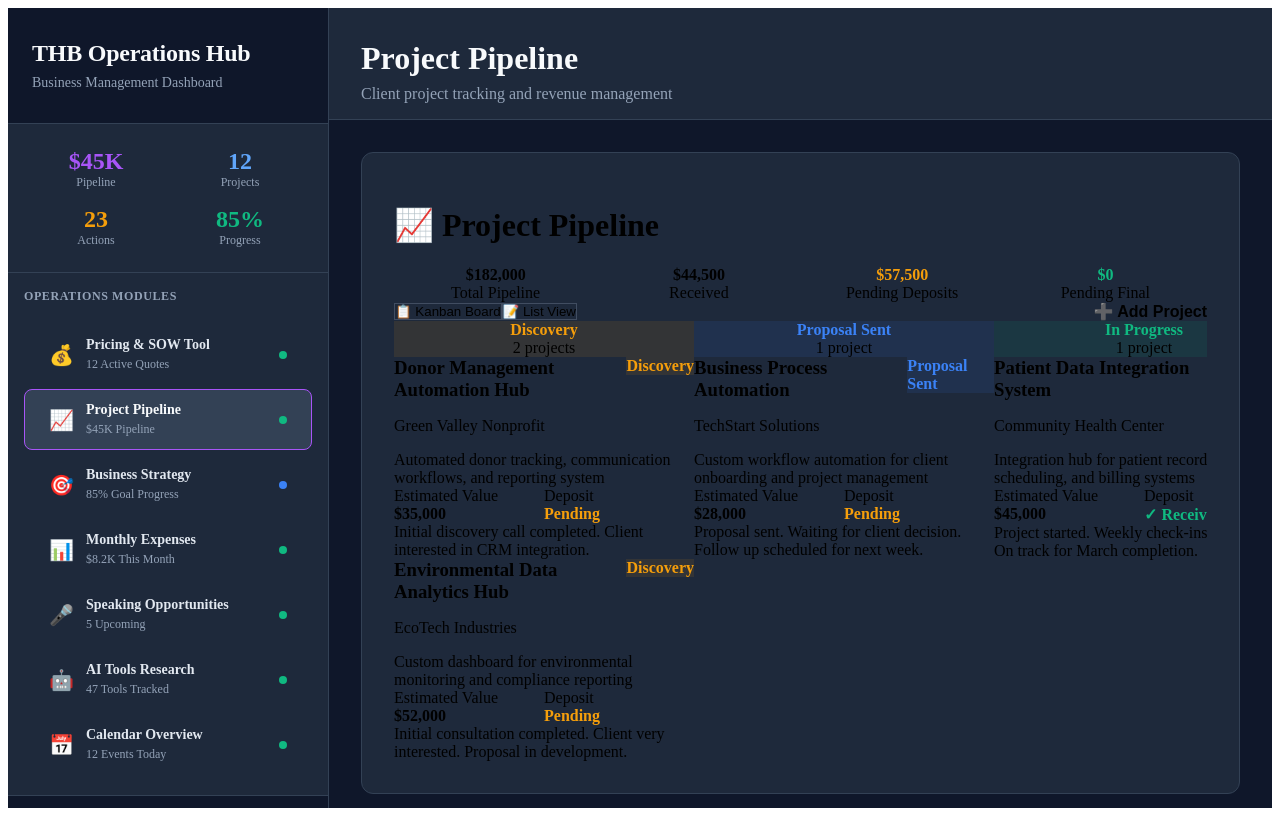
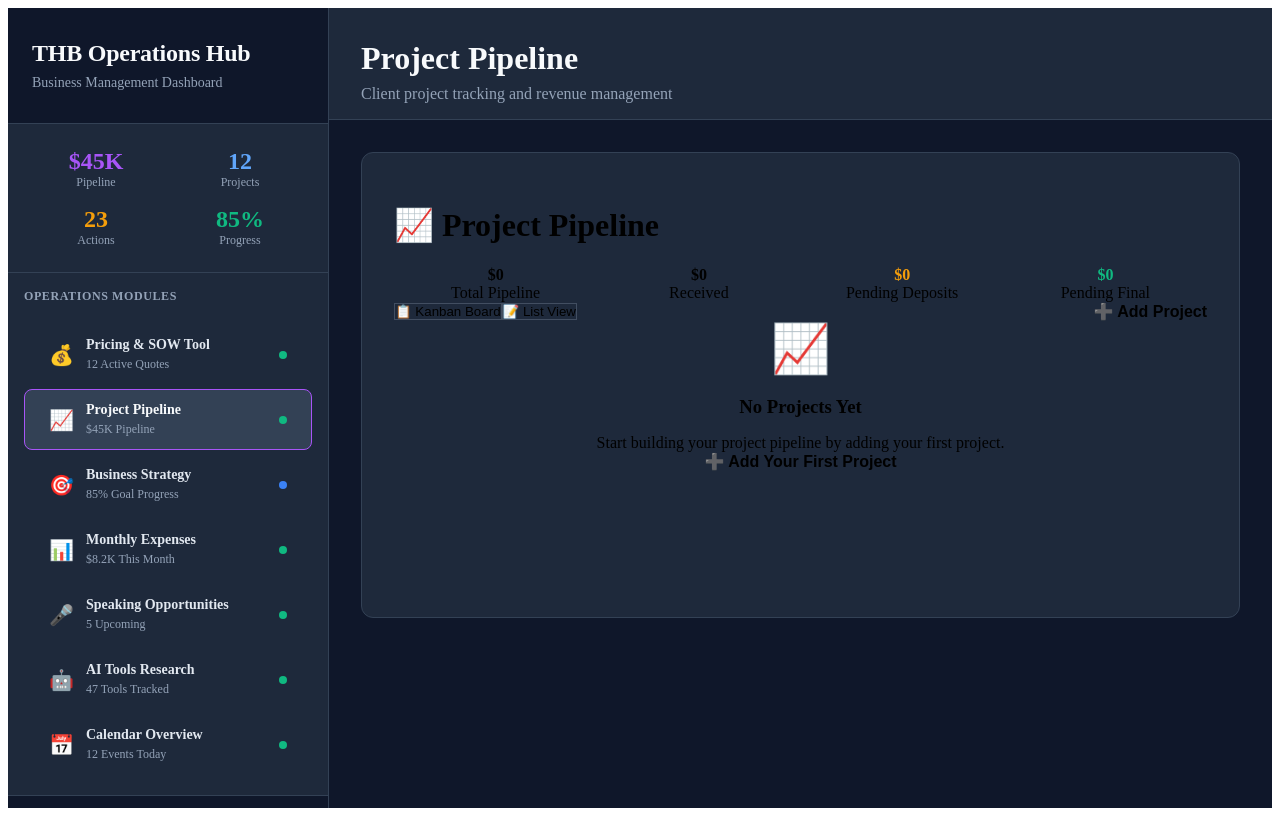
Before and after one commit to THBConsulting/THB_HUB, a React (Vite) app: page /project-pipeline in a window 1280 px wide. Built offline with nearby package versions, Linux system fonts and the light colour scheme; the HTML template or start-up script is replaced by a standard one.

Commit message:
Remove dummy data from Project Pipeline tool
- Replaced dummy projects array with empty array
- Added empty state handling for both Kanban and List views
- Added call-to-action buttons to add first project when empty
- Clean slate ready for real project data entry

```diff
--- a/src/pages/ProjectPipeline.jsx
+++ b/src/pages/ProjectPipeline.jsx
@@ -2,103 +2,7 @@ import React, { useState } from 'react'
 
 const ProjectPipeline = () => {
   const [viewMode, setViewMode] = useState('kanban') // 'kanban' or 'list'
-  const [projects, setProjects] = useState([
-    {
-      id: 1,
-      clientName: 'Green Valley Nonprofit',
-      clientEmail: 'sarah@greenvalley.org',
-      clientPhone: '(555) 123-4567',
-      projectTitle: 'Donor Management Automation Hub',
-      projectDescription: 'Automated donor tracking, communication workflows, and reporting system',
-      status: 'discovery',
-      estimatedValue: 35000,
-      depositAmount: 17500,
-      depositReceived: false,
-      finalPaymentAmount: 17500,
-      finalPaymentReceived: false,
-      proposalSentDate: '2024-01-15',
-      startDate: null,
-      completionDate: null,
-      notes: 'Initial discovery call completed. Client interested in CRM integration.',
-      createdAt: '2024-01-10'
-    },
-    {
-      id: 2,
-      clientName: 'TechStart Solutions',
-      clientEmail: 'mike@techstart.com',
-      clientPhone: '(555) 987-6543',
-      projectTitle: 'Business Process Automation',
-      projectDescription: 'Custom workflow automation for client onboarding and project management',
-      status: 'proposal',
-      estimatedValue: 28000,
-      depositAmount: 14000,
-      depositReceived: false,
-      finalPaymentAmount: 14000,
-      finalPaymentReceived: false,
-      proposalSentDate: '2024-01-20',
-      startDate: null,
-      completionDate: null,
-      notes: 'Proposal sent. Waiting for client decision. Follow up scheduled for next week.',
-      createdAt: '2024-01-18'
-    },
-    {
-      id: 3,
-      clientName: 'Community Health Center',
-      clientEmail: 'dr.johnson@communityhealth.org',
-      clientPhone: '(555) 456-7890',
-      projectTitle: 'Patient Data Integration System',
-      projectDescription: 'Integration hub for patient records, scheduling, and billing systems',
-      status: 'in-progress',
-      estimatedValue: 45000,
-      depositAmount: 22500,
-      depositReceived: true,
-      finalPaymentAmount: 22500,
-      finalPaymentReceived: false,
-      proposalSentDate: '2024-01-05',
-      startDate: '2024-01-25',
-      completionDate: null,
-      notes: 'Project started. Weekly check-ins scheduled. On track for March completion.',
-      createdAt: '2024-01-02'
-    },
-    {
-      id: 4,
-      clientName: 'Local Food Bank',
-      clientEmail: 'volunteer@localfoodbank.org',
-      clientPhone: '(555) 321-0987',
-      projectTitle: 'Volunteer Management Platform',
-      projectDescription: 'Automated volunteer scheduling, communication, and impact tracking',
-      status: 'completed',
-      estimatedValue: 22000,
-      depositAmount: 11000,
-      depositReceived: true,
-      finalPaymentAmount: 11000,
-      finalPaymentReceived: true,
-      proposalSentDate: '2023-12-10',
-      startDate: '2023-12-20',
-      completionDate: '2024-01-30',
-      notes: 'Project completed successfully. Client very satisfied. Referral potential.',
-      createdAt: '2023-12-05'
-    },
-    {
-      id: 5,
-      clientName: 'EcoTech Industries',
-      clientEmail: 'ceo@ecotech.com',
-      clientPhone: '(555) 654-3210',
-      projectTitle: 'Environmental Data Analytics Hub',
-      projectDescription: 'Custom dashboard for environmental monitoring and compliance reporting',
-      status: 'discovery',
-      estimatedValue: 52000,
-      depositAmount: 26000,
-      depositReceived: false,
-      finalPaymentAmount: 26000,
-      finalPaymentReceived: false,
-      proposalSentDate: null,
-      startDate: null,
-      completionDate: null,
-      notes: 'Initial consultation completed. Client very interested. Proposal in development.',
-      createdAt: '2024-01-28'
-    }
-  ])
+  const [projects, setProjects] = useState([])
 
   const [newProject, setNewProject] = useState({
     clientName: '',
@@ -544,6 +448,31 @@ const ProjectPipeline = () => {
 
         {/* Kanban Board View */}
         {viewMode === 'kanban' && (
+          projects.length === 0 ? (
+            <div className="card" style={{ textAlign: 'center', padding: 'var(--spacing-8)' }}>
+              <div style={{ fontSize: '3rem', marginBottom: 'var(--spacing-4)' }}>📈</div>
+              <h3 style={{ color: 'var(--white)', marginBottom: 'var(--spacing-2)' }}>No Projects Yet</h3>
+              <p style={{ color: 'var(--text-secondary)', marginBottom: 'var(--spacing-4)' }}>
+                Start building your project pipeline by adding your first project.
+              </p>
+              <button
+                onClick={() => setShowAddForm(true)}
+                style={{
+                  padding: 'var(--spacing-3) var(--spacing-6)',
+                  backgroundColor: 'var(--secondary-blue)',
+                  color: 'var(--white)',
+                  border: 'none',
+                  borderRadius: 'var(--radius-lg)',
+                  fontSize: 'var(--font-size-base)',
+                  fontWeight: '600',
+                  cursor: 'pointer',
+                  transition: 'all 0.2s ease'
+                }}
+              >
+                ➕ Add Your First Project
+              </button>
+            </div>
+          ) : (
             <div style={{ display: 'flex', gap: 'var(--spacing-6)', overflowX: 'auto' }}>
               {Object.keys(statusConfig).map(status => (
                 <KanbanColumn
@@ -553,10 +482,36 @@ const ProjectPipeline = () => {
                 />
               ))}
             </div>
+          )
         )}
 
         {/* List View */}
         {viewMode === 'list' && (
+          projects.length === 0 ? (
+            <div className="card" style={{ textAlign: 'center', padding: 'var(--spacing-8)' }}>
+              <div style={{ fontSize: '3rem', marginBottom: 'var(--spacing-4)' }}>📈</div>
+              <h3 style={{ color: 'var(--white)', marginBottom: 'var(--spacing-2)' }}>No Projects Yet</h3>
+              <p style={{ color: 'var(--text-secondary)', marginBottom: 'var(--spacing-4)' }}>
+                Start building your project pipeline by adding your first project.
+              </p>
+              <button
+                onClick={() => setShowAddForm(true)}
+                style={{
+                  padding: 'var(--spacing-3) var(--spacing-6)',
+                  backgroundColor: 'var(--secondary-blue)',
+                  color: 'var(--white)',
+                  border: 'none',
+                  borderRadius: 'var(--radius-lg)',
+                  fontSize: 'var(--font-size-base)',
+                  fontWeight: '600',
+                  cursor: 'pointer',
+                  transition: 'all 0.2s ease'
+                }}
+              >
+                ➕ Add Your First Project
+              </button>
+            </div>
+          ) : (
             <div className="card">
               <div style={{ overflowX: 'auto' }}>
                 <table style={{ width: '100%', borderCollapse: 'collapse' }}>
@@ -621,6 +576,7 @@ const ProjectPipeline = () => {
                 </table>
               </div>
             </div>
+          )
         )}
       </div>
     </div>
```
Lines whose indentation alone changed are shown as unchanged.
